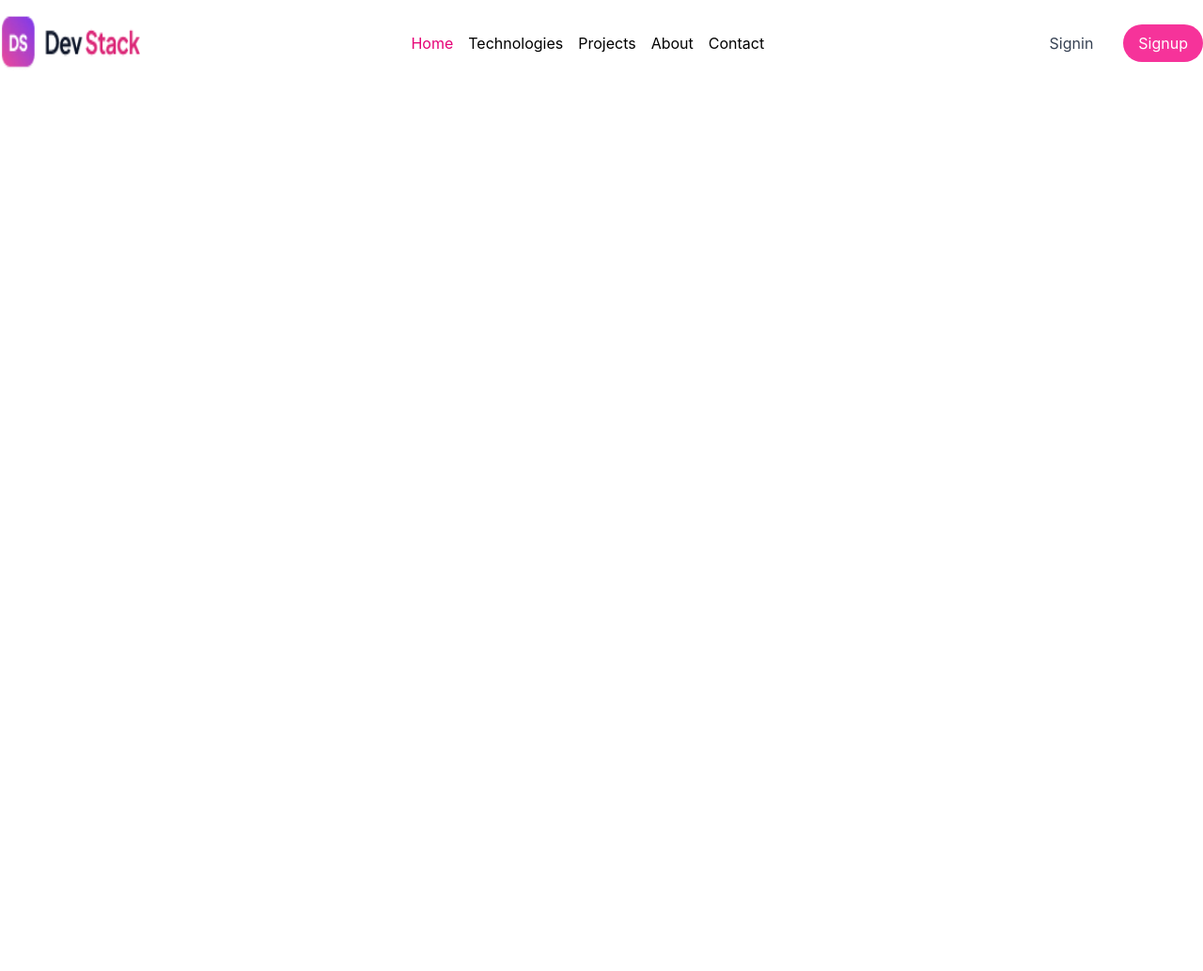
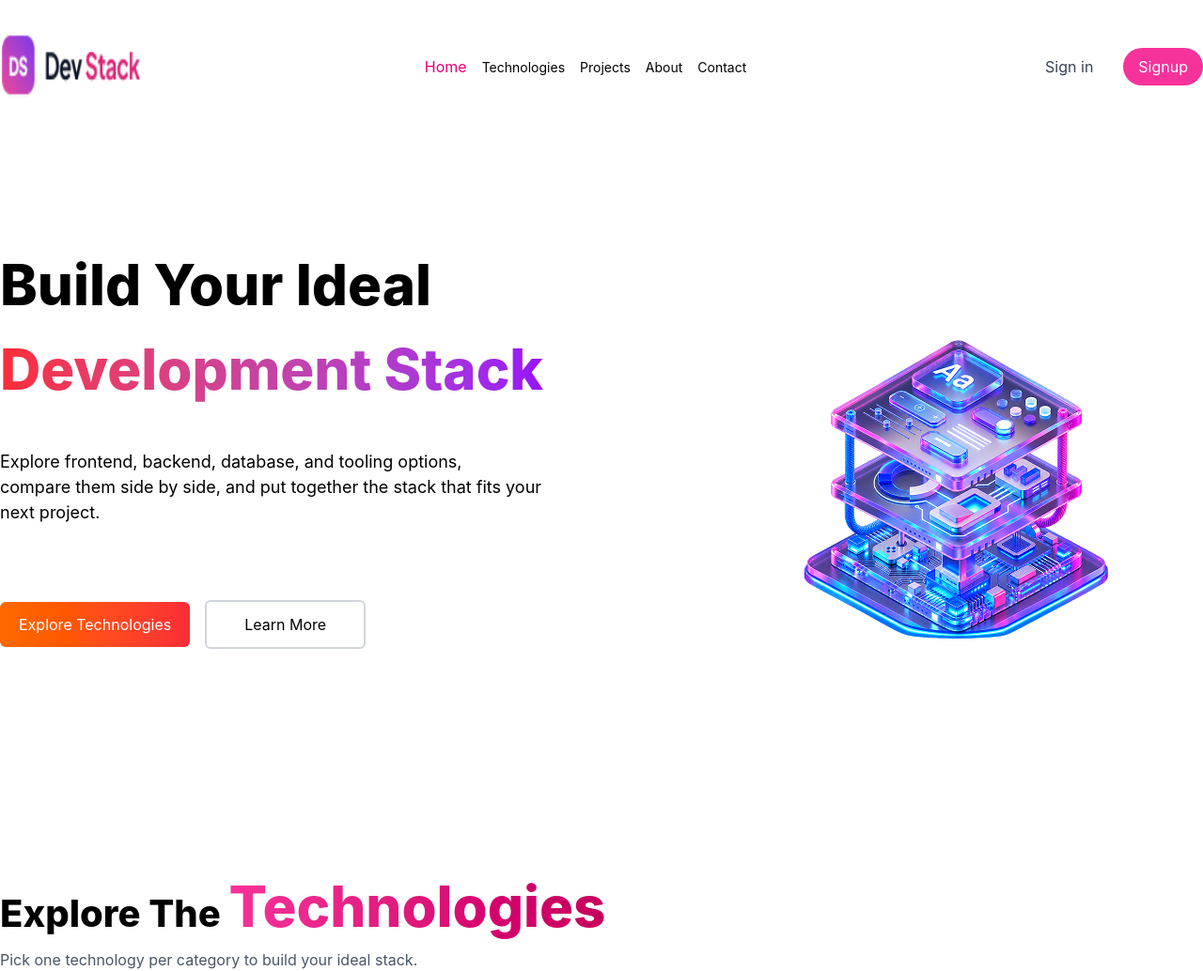
Before and after one commit to toufiq-tech/React-DevStack, a React (Vite) app: page / in a window 1280 px wide. Shown: the whole page at 94% size. Before the commit the page ends 800 px from the top, so only its background shows below. Built offline with nearby package versions, Linux system fonts and the light colour scheme.

Commit message:
Banner added

```diff
--- /dev/null
+++ b/public/Technologies.json
@@ -0,0 +1,92 @@
+[
+  {
+    "id": "react",
+    "name": "React",
+    "category": "Frontend",
+    "description": "A declarative, component-based JavaScript library for building modern user interfaces.",
+    "icon": "https://icon.icepanel.io/Technology/svg/React.svg",
+    "rating": 4.9,
+    "difficulty": "Beginner-Friendly",
+    "badge": "Popular"
+  },
+  {
+    "id": "vue",
+    "name": "Vue.js",
+    "category": "Frontend",
+    "description": "An approachable, performant, and versatile framework for building web interfaces.",
+    "icon": "https://icon.icepanel.io/Technology/svg/Vue.js.svg",
+    "rating": 4.8,
+    "difficulty": "Beginner-Friendly",
+    "badge": "Versatile"
+  },
+  {
+    "id": "svelte",
+    "name": "Svelte",
+    "category": "Frontend",
+    "description": "A cybernetically enhanced web app framework with compile-time reactivity and zero virtual DOM overhead.",
+    "icon": "https://icon.icepanel.io/Technology/svg/Svelte.svg",
+    "rating": 4.8,
+    "difficulty": "Intermediate",
+    "badge": "Fast"
+  },
+  {
+    "id": "nextjs",
+    "name": "Next.js",
+    "category": "Frontend",
+    "description": "A React framework for full-stack web applications with hybrid static and server rendering.",
+    "icon": "https://icon.icepanel.io/Technology/svg/Next.js.svg",
+    "rating": 4.8,
+    "difficulty": "Intermediate",
+    "badge": "Full-Stack"
+  },
+  {
+    "id": "nodejs",
+    "name": "Node.js",
+    "category": "Backend",
+    "description": "An asynchronous event-driven JavaScript runtime built on Chrome’s V8 engine.",
+    "icon": "https://icon.icepanel.io/Technology/svg/Node.js.svg",
+    "rating": 4.8,
+    "difficulty": "Intermediate",
+    "badge": "Standard"
+  },
+  {
+    "id": "postgresql",
+    "name": "PostgreSQL",
+    "category": "Database",
+    "description": "A powerful, open-source object-relational database system with proven reliability.",
+    "icon": "https://icon.icepanel.io/Technology/svg/PostgresSQL.svg",
+    "rating": 4.9,
+    "difficulty": "Intermediate",
+    "badge": "Top SQL"
+  },
+  {
+    "id": "redis",
+    "name": "Redis",
+    "category": "Database",
+    "description": "An in-memory data structure store used as a database, cache, and message broker.",
+    "icon": "https://icon.icepanel.io/Technology/svg/Redis.svg",
+    "rating": 4.8,
+    "difficulty": "Intermediate",
+    "badge": "Cache"
+  },
+  {
+    "id": "javascript",
+    "name": "JavaScript",
+    "category": "Language",
+    "description": "The versatile, ubiquitous scripting language powering dynamic web-based tools.",
+    "icon": "https://icon.icepanel.io/Technology/svg/JavaScript.svg",
+    "rating": 4.9,
+    "difficulty": "Beginner-Friendly",
+    "badge": "Ubiquitous"
+  },
+  {
+    "id": "typescript",
+    "name": "TypeScript",
+    "category": "Language",
+    "description": "A strongly typed programming language that builds on JavaScript.",
+    "icon": "https://icon.icepanel.io/Technology/svg/TypeScript.svg",
+    "rating": 4.8,
+    "difficulty": "Intermediate",
+    "badge": "Essential"
+  }
+]
--- a/src/App.tsx
+++ b/src/App.tsx
@@ -1,10 +1,14 @@
-import React from 'react';
-import Navbar from './components/Navbar';
+import Navbar from './Components/Navbar';
+import Banner from './Components/Banner';
+import Technologies from './Components/Technologies';
+
 
 const App = () => {
   return (
     <div>
       <Navbar />
+      <Banner />
+      <Technologies />
     </div>
   );
 };
--- /dev/null
+++ b/src/Components/Banner.tsx
@@ -0,0 +1,25 @@
+import Hero from '../assets/banner-stack.png';
+
+
+
+const Banner = () => {
+    return (
+        <div className="flex justify-between gap-4 container mx-auto py-4 m-30">
+          <div>
+            <h1 className="text-[60px] font-extrabold">Build Your Ideal <br></br> <span className="text-[60px] font-extrabold bg-linear-to-r from-red-500 to-purple-600 bg-clip-text text-transparent">Development Stack</span></h1>
+            <p className="text-[18px] mt-10 mb-20">Explore frontend, backend, database, and tooling options,<br></br>compare them side by side, and put together the stack that fits your <br></br> next project.</p>
+            <div><button className="bg-linear-to-r from-orange-500 to-red-500 text-white px-5 py-3 rounded-md">
+              Explore Technologies
+            </button>
+            <button className="bg-white text-black px-10 py-3 rounded-md border-2 border-gray-300 ml-4">
+              Learn More
+            </button></div>
+          </div>
+          <div>
+            <img src={Hero} alt="Banner" />
+          </div>
+        </div>
+    );
+};
+
+export default Banner;
--- a/src/Components/Navbar.tsx
+++ b/src/Components/Navbar.tsx
@@ -1,28 +1,26 @@
-import React from 'react';
 import Logo from '../assets/logo-text.png';
 
 
 const Navbar = () => {
     return (
-        <div>
-            <div>
-      <nav className="flex justify-between gap-4 container mx-auto py-4 ">
-        <img src={Logo} className="w-[150px] h-[60px]" alt="" />
+      <div className="sticky top-0 bg-white ">
+      <nav className="flex justify-between gap-4 container mx-auto py-4 mt-5 mb-20">
+        <img src={Logo} className="w-[150px] h-[70px]" />
         <ul className="flex gap-4 items-center">
           <li>
             <a className='text-pink-600 hover:text-pink-700' >Home</a>
           </li>
           <li>
-            <a >Technologies</a>
+            <a className='text-[14px] text-bold' >Technologies</a>
           </li>
           <li>
-            <a >Projects</a>
+            <a className='text-[14px]'>Projects</a>
           </li>
           <li>
-            <a >About</a>
+            <a className='text-[14px]'>About</a>
           </li>
           <li>
-            <a >Contact</a>
+            <a className='text-[14px]'>Contact</a>
           </li>
         </ul>
 
@@ -32,7 +30,7 @@ const Navbar = () => {
 
 
           <button className="bg-white  -500 text-gray-700 px-4 py-2 rounded-md">
-            Signin
+            Sign in
           </button>
           <button className="bg-pink-500 text-white px-4 py-2 rounded-3xl">
             Signup
@@ -40,7 +38,6 @@ const Navbar = () => {
         </div>
       </nav>
     </div>
-        </div>
     );
 };
 
--- /dev/null
+++ b/src/Components/Technologies.tsx
@@ -0,0 +1,18 @@
+
+
+const Technologies = () => {
+    return (
+        <div>
+            <div>
+            <h1 className="text-black text-[40px] font-extrabold">Explore The <span className="text-[60px] font-extrabold bg-linear-to-r from-pink-500 to-pink-700 bg-clip-text text-transparent">Technologies</span></h1>
+            <p className="text-gray-600 text-[16px]">Pick one technology per category to build your ideal stack.</p>
+        </div>
+        <div>
+
+        </div>
+        </div>
+
+    );
+};
+
+export default Technologies;
```
